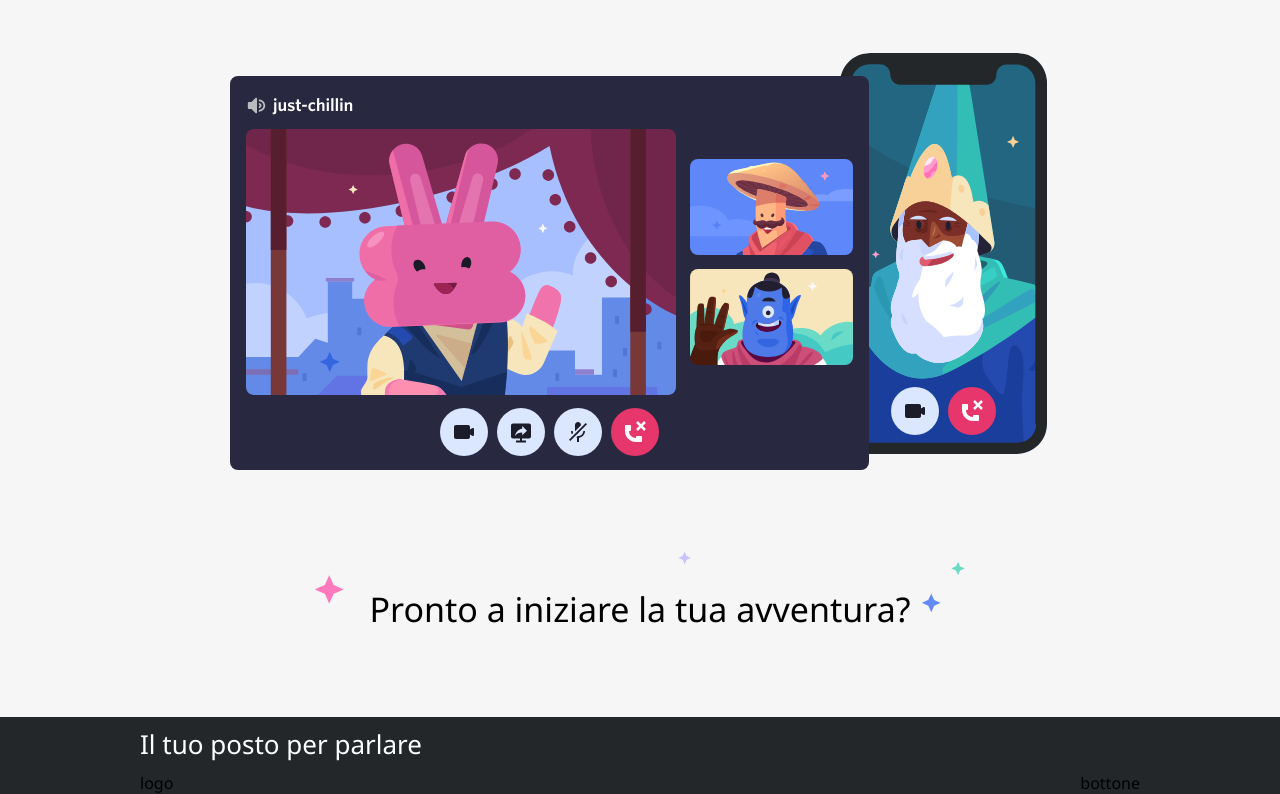
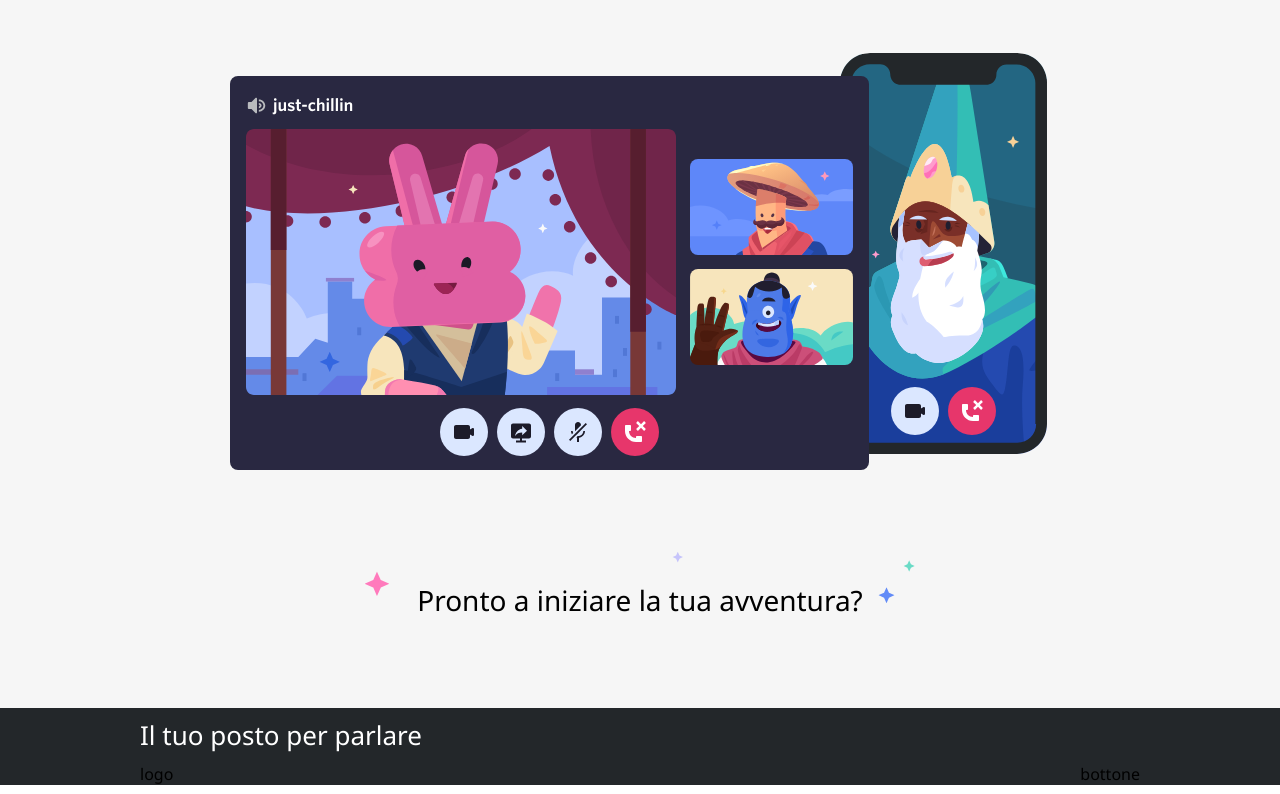
Before and after one commit to PaoloVol99/htmlcss-discord, a plain HTML site: page index.html in a window 1280 px wide. Shown: the part 2462-3256 px from the top of the page. Drawn offline with Linux system fonts and the light colour scheme.

Commit message:
EDIT last section's style edited

```diff
--- a/css/style.css
+++ b/css/style.css
@@ -278,7 +278,7 @@ END of DEBUG RULES
 }
 
 .title-last {
-    font-size: 34px;
+    font-size: 28px;
     text-align: center;
     width: 600px;
     margin: 0 auto;
@@ -302,7 +302,7 @@ END of DEBUG RULES
 .stars {
     margin: 0 auto;
     display: block;
-    width: 650px;
+    width: 550px;
     margin-top: 20px;
 }
 
```
